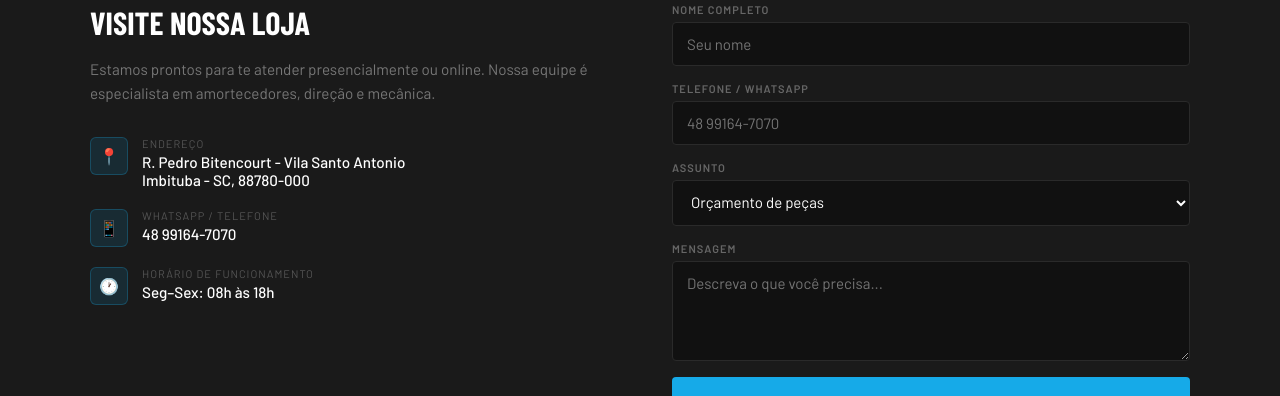
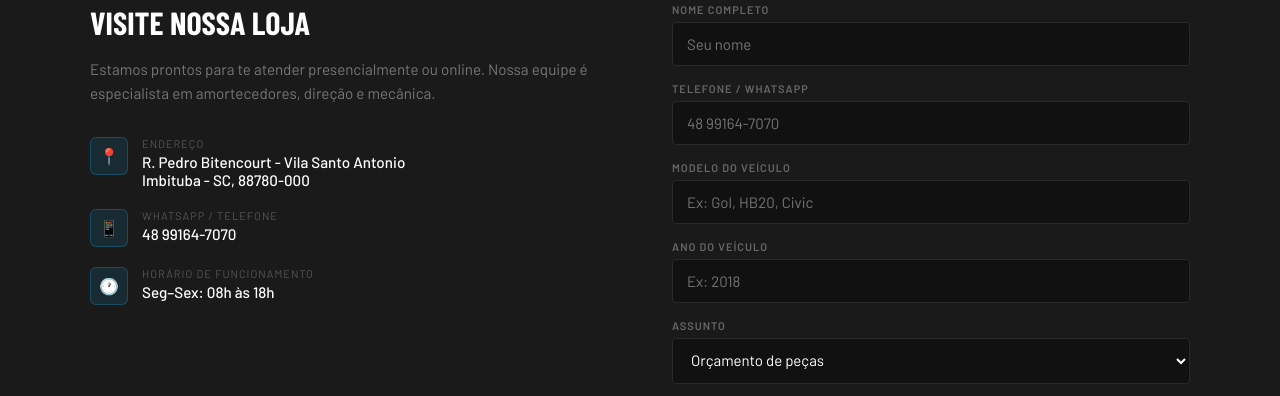
Before and after one commit to Helyot/nbamortecedores, a plain HTML site: page index.html in a window 1280 px wide. Shown: the part 2944-3340 px from the top of the page. Drawn offline with nearby package versions, Linux system fonts and the light colour scheme; a web font is replaced by a local one.

Commit message:
Update index.html

```diff
--- a/index.html
+++ b/index.html
@@ -892,9 +892,11 @@
     function enviarParaWhatsApp() {
       const nome = document.getElementById('nome').value;
       const telefone = document.getElementById('telefone').value;
+      const modelo = document.getElementById('modelo').value;
+      const ano = document.getElementById('ano').value;
       const assunto = document.getElementById('assunto').value;
       const mensagem = document.getElementById('mensagem').value;
-      const texto = `Olá, meu nome é ${nome}. Telefone: ${telefone}. Assunto: ${assunto}. Mensagem: ${mensagem}`;
+      const texto = `Olá, meu nome é ${nome}. Telefone: ${telefone}. Modelo do veículo: ${modelo}. Ano: ${ano}. Assunto: ${assunto}. Mensagem: ${mensagem}`;
       const url = `https://wa.me/5548991647070?text=${encodeURIComponent(texto)}`;
       window.open(url, '_blank');
     }
@@ -998,6 +1000,14 @@
         <input type="tel" id="telefone" placeholder="48 99164-7070">
       </div>
       <div class="form-group">
+        <label>Modelo do veículo</label>
+        <input type="text" id="modelo" placeholder="Ex: Gol, HB20, Civic">
+      </div>
+      <div class="form-group">
+        <label>Ano do veículo</label>
+        <input type="text" id="ano" placeholder="Ex: 2018">
+      </div>
+      <div class="form-group">
         <label>Assunto</label>
         <select id="assunto">
           <option>Orçamento de peças</option>
```
